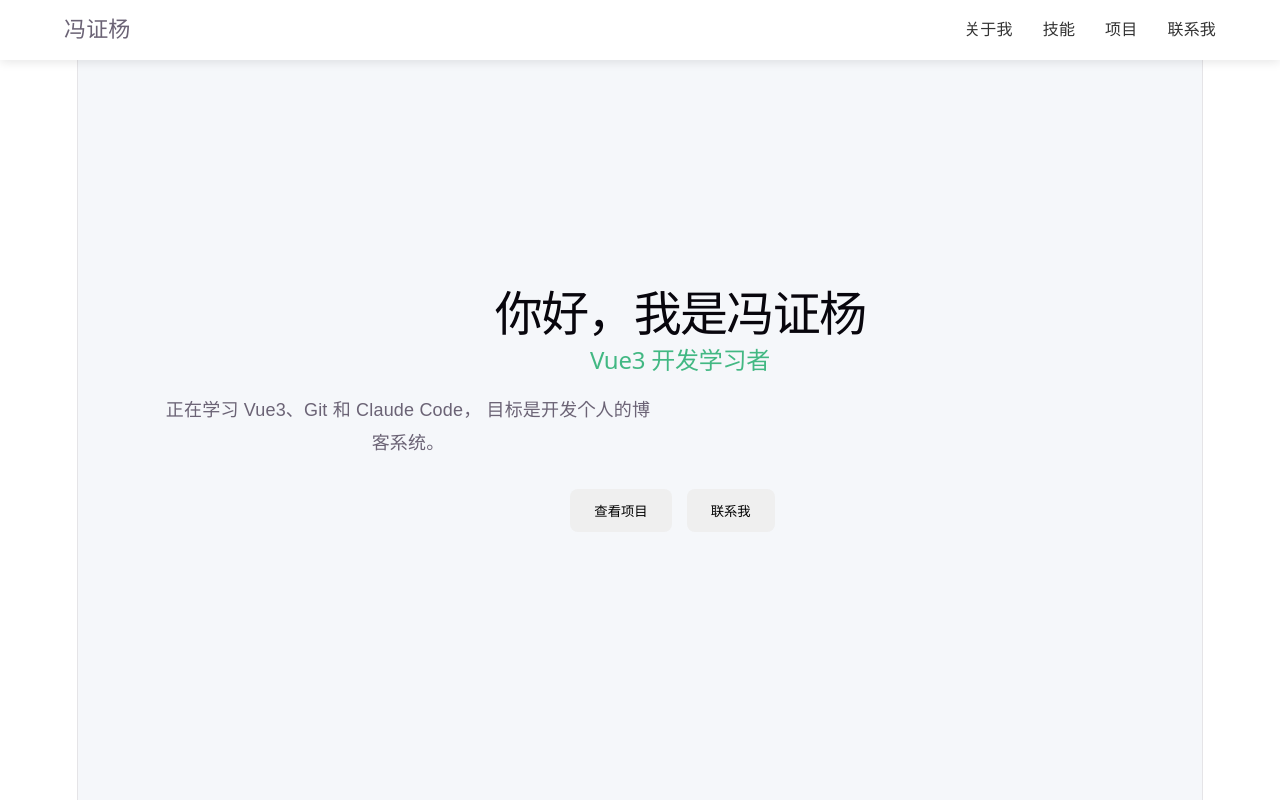
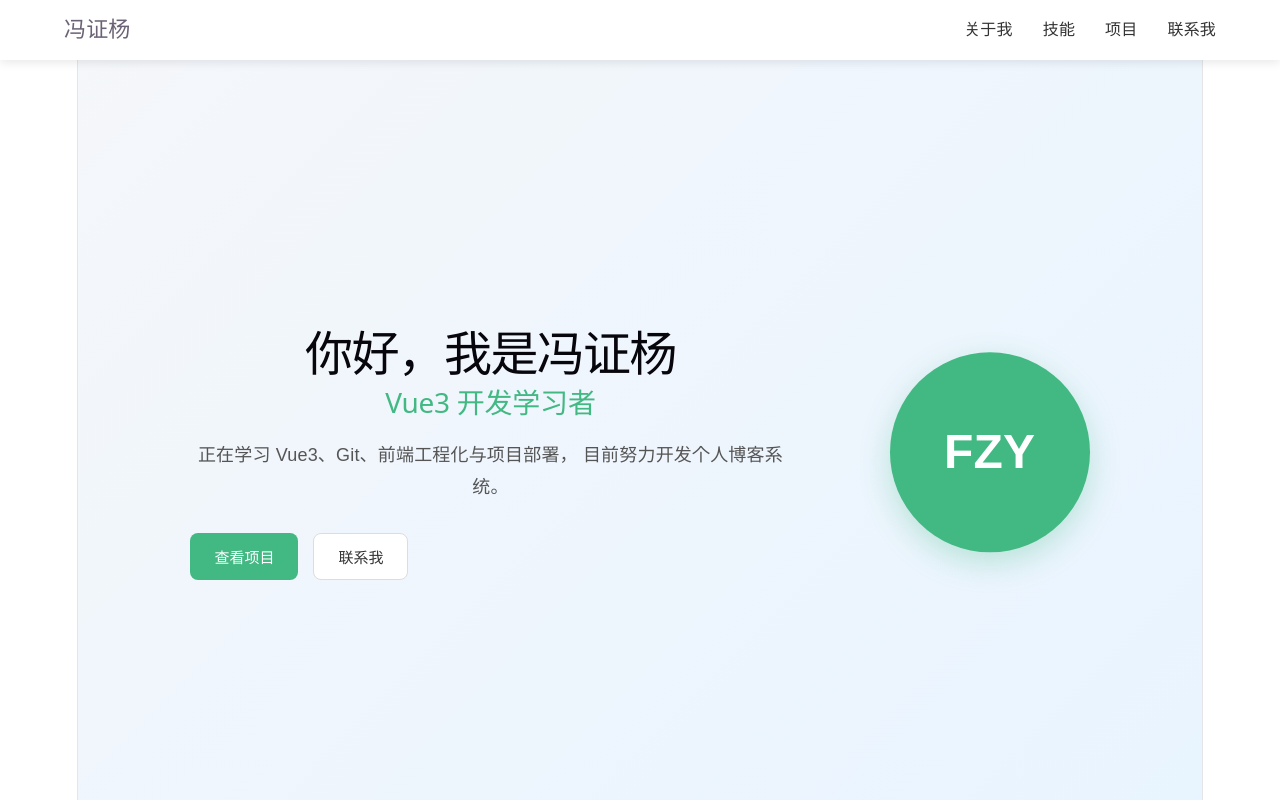
Before and after one commit to horizon0410/personal-website, a Vue app: page / in a window 1280 px wide. Shown: the top 800 px of the page. Built offline with nearby package versions, Linux system fonts and the light colour scheme.

Commit message:
feat:hero页中添加了头像以及按钮动画

```diff
--- a/src/components/Hero.vue
+++ b/src/components/Hero.vue
@@ -1,12 +1,16 @@
 <template>
-  <div class="hero">
+  <section class="hero">
+
+    <div class="hero-content">
+
+      <div class="hero-text">
         <h1>你好，我是冯证杨</h1>
 
         <h2>Vue3 开发学习者</h2>
 
         <p>
-      正在学习 Vue3、Git 和 Claude Code，
-      目标是开发个人的博客系统。
+          正在学习 Vue3、Git、前端工程化与项目部署，
+          目前努力开发个人博客系统。
         </p>
 
         <div class="buttons">
@@ -14,47 +18,133 @@
           <button>联系我</button>
         </div>
       </div>
+
+      <div class="hero-avatar">
+        FZY
+      </div>
+
+    </div>
+
+  </section>
 </template>
 
-<style>
-body {
-  margin: 0;
-  font-family: Arial, sans-serif;
-}
-
+<style scoped>
 .hero {
   height: 100vh;
   display: flex;
-  flex-direction: column;
-  justify-content: center;
-  padding-left: 80px;
-  background: #f5f7fa;
+  align-items: center;
+  padding: 0 10%;
+
+  background: linear-gradient(
+  135deg,
+  #f5f7fa 0%,
+  #e8f4ff 100%
+);
+
+  padding-top: 60px; /* 给固定导航栏留空间 */
 }
 
-.hero h1 {
-  font-size: 48px;
-  margin-bottom: 20px;
+.hero-content {
+  display: flex;
+  justify-content: space-between;
+  align-items: center;
+  width: 100%;
+  gap: 40px;
 }
 
-.hero h2 {
-  color: #42b883;
-  margin-bottom: 20px;
+.hero-text {
+  flex: 1;
+  max-width: 600px;
 }
 
-.hero p {
-  width: 500px;
+.hero-text h1 {
+  font-size: clamp(28px, 4vw, 48px);
+  margin: 0 0 20px 0;
+}
+
+.hero-text h2 {
+  font-size: clamp(18px, 2.5vw, 28px);
+  color: #42b883;
+  margin: 0 0 20px 0;
+}
+
+.hero-text p {
   line-height: 1.8;
+  color: #555;
+  margin: 0;
 }
 
 .buttons {
   margin-top: 30px;
+  display: flex;
+  flex-wrap: wrap;
+  gap: 15px;
 }
 
-button {
+.buttons button {
   padding: 12px 24px;
-  margin-right: 15px;
   border: none;
   border-radius: 8px;
   cursor: pointer;
+  font-size: 15px;
+  transition: all .3s;
+}
+
+.buttons button:first-child {
+  background: #42b883;
+  color: white;
+}
+
+.buttons button:last-child {
+  background: white;
+  color: #333;
+  border: 1px solid #ddd;
+}
+
+.hero-avatar {
+  width: clamp(100px, 18vw, 200px);
+  height: clamp(100px, 18vw, 200px);
+  border-radius: 50%;
+  background: #42b883;
+  box-shadow: 0 10px 30px rgba(66,184,131,.3);
+  color: white;
+  display: flex;
+  align-items: center;
+  justify-content: center;
+  font-size: clamp(24px, 5vw, 48px);
+  font-weight: bold;
+  flex-shrink: 0;
+  animation: float 3s ease-in-out infinite;
+}
+.buttons button:hover {
+    transform: translateY(-3px);
+  }
+
+@media (max-width: 768px) {
+  .hero {
+    padding: 80px 6% 40px;
+  }
+
+  .hero-content {
+    flex-direction: column-reverse;
+    text-align: center;
+  }
+
+  .buttons {
+    justify-content: center;
+  }
+}
+@keyframes float {
+  0% {
+    transform: translateY(0);
+  }
+
+  50% {
+    transform: translateY(-10px);
+  }
+
+  100% {
+    transform: translateY(0);
+  }
 }
 </style>
```
Lines whose indentation alone changed are shown as unchanged.
